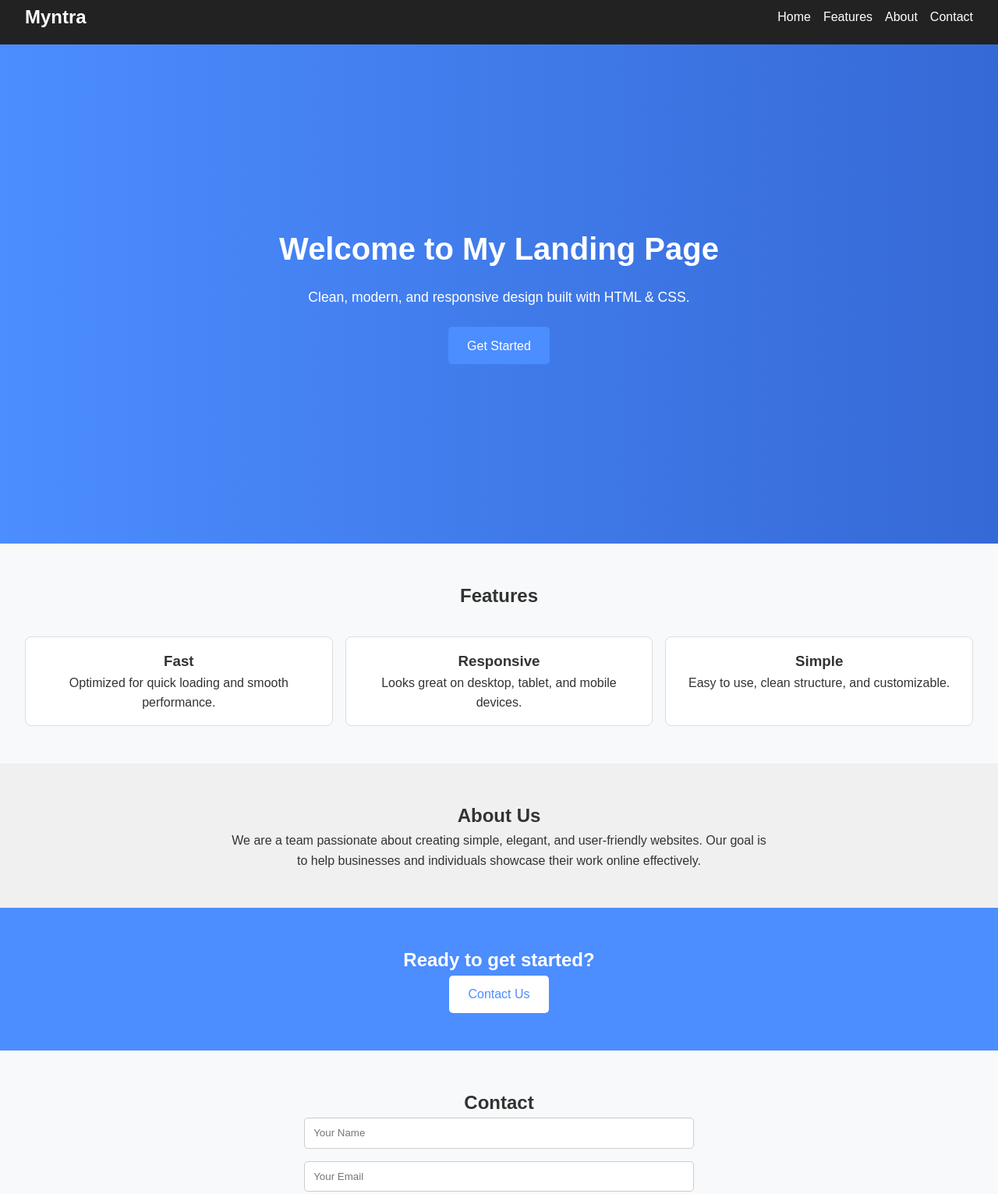
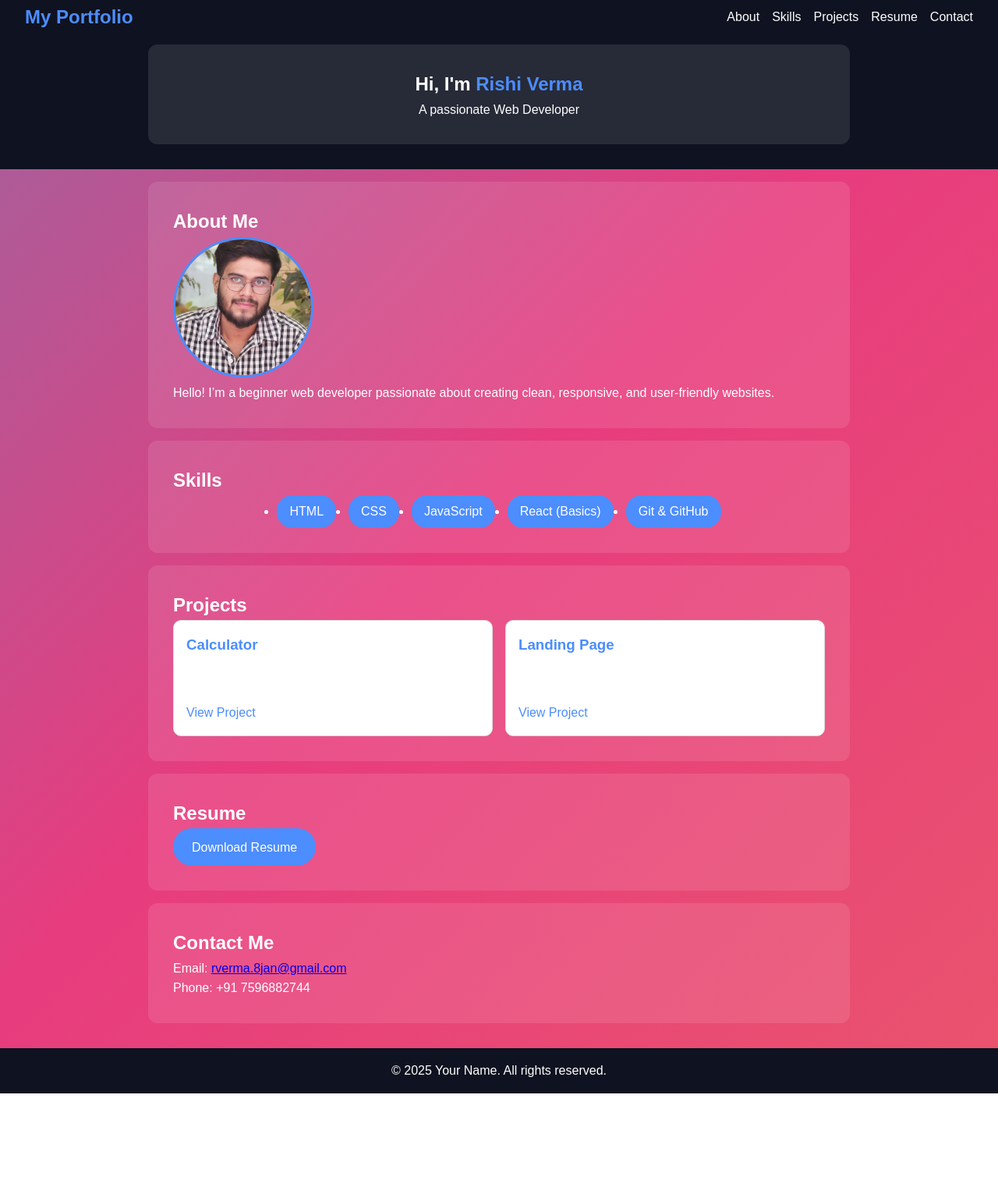
Before and after one commit to rishi181818/CODSOFT, a plain HTML site: page index.html in a window 1280 px wide. Shown: the part 13-1544 px from the top of the page at 78% size. After the commit the page ends 1415 px from the top, so only its background shows below. Drawn offline with Linux system fonts and the light colour scheme.

Commit message:
PORTFOLIO
POTRFOLIO

```diff
--- a/index.html
+++ b/index.html
@@ -1,83 +1,87 @@
 <!DOCTYPE html>
 <html lang="en">
 <head>
-  <meta charset="UTF-8">
-  <meta name="viewport" content="width=device-width, initial-scale=1.0">
-  <title>Landing Page | CODSOFT</title>
-  <link rel="stylesheet" href="styles.css">
+  <meta charset="UTF-8" />
+  <meta name="viewport" content="width=device-width, initial-scale=1.0" />
+  <title>My Portfolio | CODSOFT</title>
+  <link rel="stylesheet" href="styles.css" />
 </head>
 <body>
-  <!-- ===== NAVBAR ===== -->
+  <!-- ===== HEADER ===== -->
   <header>
     <nav class="navbar">
-      <h1 class="logo">Myntra</h1>
+      <h1 class="logo">My Portfolio</h1>
       <ul class="nav-links">
-        <li><a href="#home">Home</a></li>
-        <li><a href="#features">Features</a></li>
         <li><a href="#about">About</a></li>
+        <li><a href="#skills">Skills</a></li>
+        <li><a href="#projects">Projects</a></li>
+        <li><a href="#resume">Resume</a></li>
         <li><a href="#contact">Contact</a></li>
       </ul>
     </nav>
+    <section class="hero">
+      <h2>Hi, I'm <span>Rishi Verma</span></h2>
+      <p>A passionate Web Developer</p>
+    </section>
   </header>
 
-  <!-- ===== HERO SECTION ===== -->
-  <section id="home" class="hero">
-    <div class="hero-text">
-      <h2>Welcome to My Landing Page</h2>
-      <p>Clean, modern, and responsive design built with HTML & CSS.</p>
-      <a href="#contact" class="btn">Get Started</a>
+  <!-- ===== ABOUT ===== -->
+  <section id="about">
+    <h2>About Me</h2>
+    <div class="about-container">
+      <img src="myphoto.jpg.jpg" alt="Rishi Verma" />
+      <p>
+        Hello! I’m a beginner web developer passionate about creating clean,
+        responsive, and user-friendly websites.
+      </p>
     </div>
   </section>
 
-  <!-- ===== FEATURES ===== -->
-  <section id="features" class="features">
-    <h2>Features</h2>
-    <div class="features-grid">
-      <div class="feature-card">
-        <h3>Fast</h3>
-        <p>Optimized for quick loading and smooth performance.</p>
+  <!-- ===== SKILLS ===== -->
+  <section id="skills">
+    <h2>Skills</h2>
+    <ul class="skills-list">
+      <li>HTML</li>
+      <li>CSS</li>
+      <li>JavaScript</li>
+      <li>React (Basics)</li>
+      <li>Git & GitHub</li>
+    </ul>
+  </section>
+
+  <!-- ===== PROJECTS ===== -->
+  <section id="projects">
+    <h2>Projects</h2>
+    <div class="projects-grid">
+      <div class="project-card">
+        <h3>Calculator</h3>
+        <p>A simple calculator built using HTML, CSS, and JavaScript.</p>
+        <a href="#">View Project</a>
       </div>
-      <div class="feature-card">
-        <h3>Responsive</h3>
-        <p>Looks great on desktop, tablet, and mobile devices.</p>
-      </div>
-      <div class="feature-card">
-        <h3>Simple</h3>
-        <p>Easy to use, clean structure, and customizable.</p>
+      <div class="project-card">
+        <h3>Landing Page</h3>
+        <p>A responsive landing page with modern design and layout.</p>
+        <a href="#">View Project</a>
       </div>
     </div>
   </section>
 
-  <!-- ===== ABOUT ===== -->
-  <section id="about" class="about">
-    <h2>About Us</h2>
-    <p>
-      We are a team passionate about creating simple, elegant, and user-friendly
-      websites. Our goal is to help businesses and individuals showcase their
-      work online effectively.
-    </p>
-  </section>
-
-  <!-- ===== CTA SECTION ===== -->
-  <section class="cta">
-    <h2>Ready to get started?</h2>
-    <a href="#contact" class="btn">Contact Us</a>
+  <!-- ===== RESUME ===== -->
+  <section id="resume">
+    <h2>Resume</h2>
+    <a class="resume-btn" href="RishiVermaResume (2).pdf" download>Download Resume</a>
   </section>
 
   <!-- ===== CONTACT ===== -->
-  <section id="contact" class="contact">
-    <h2>Contact</h2>
-    <form>
-      <input type="text" placeholder="Your Name" required>
-      <input type="email" placeholder="Your Email" required>
-      <textarea placeholder="Your Message" rows="5"></textarea>
-      <button type="submit" class="btn">Send</button>
-    </form>
+  <section id="contact">
+    <h2>Contact Me</h2>
+    <p>Email: <a href="mailto:your@email.com">rverma.8jan@gmail.com</a></p>
+    <p>Phone: +91 7596882744</p>
   </section>
 
   <!-- ===== FOOTER ===== -->
   <footer>
-    <p>© 2025 Myntra. All Rights Reserved.</p>
+    <p>© 2025 Your Name. All rights reserved.</p>
   </footer>
 </body>
 </html>
--- a/styles.css
+++ b/styles.css
@@ -1,26 +1,31 @@
 :root {
   --primary: #4c8dff;
-  --dark: #222;
+  --dark: #0f1220;
   --light: #f8f9fa;
+  --text: #333;
 }
 
-* {
-  margin: 0;
-  padding: 0;
-  box-sizing: border-box;
-}
+* { box-sizing: border-box; margin: 0; padding: 0; }
 
 body {
   font-family: Arial, sans-serif;
   line-height: 1.6;
-  background: var(--light);
-  color: #333;
+  background: linear-gradient(-45deg, #ee7752, #e73c7e, #23a6d5, #23d5ab);
+  background-size: 400% 400%;
+  animation: gradientBG 12s ease infinite;
+  color: white;
+}
+@keyframes gradientBG {
+  0% {background-position: 0% 50%;}
+  50% {background-position: 100% 50%;}
+  100% {background-position: 0% 50%;}
 }
 
-/* Navbar */
 header {
   background: var(--dark);
+  color: white;
   padding: 1rem 2rem;
+  text-align: center;
 }
 
 .navbar {
@@ -29,9 +34,7 @@ header {
   align-items: center;
 }
 
-.logo {
-  color: white;
-}
+.logo { font-size: 1.5rem; color: var(--primary); }
 
 .nav-links {
   list-style: none;
@@ -42,125 +45,91 @@ header {
 .nav-links a {
   color: white;
   text-decoration: none;
-  transition: color 0.3s;
 }
 
-.nav-links a:hover {
+.hero {
+  margin-top: 1rem;
+}
+
+.hero span {
   color: var(--primary);
 }
 
-/* Hero */
-.hero {
+/* Sections */
+section {
+  background: rgba(255,255,255,0.1);
+  padding: 2rem;
+  border-radius: 12px;
+  margin: 1rem auto;
+  max-width: 900px;
+}
+
+.about-container img {
+  width: 180px;          /* Final visible size */
+  height: 180px;         /* Keep it square */
+  object-fit: cover;     /* Crops while keeping proportions */
+  border-radius: 50%;    /* Circle shape */
+  border: 3px solid var(--primary);
+}
+
+
+.about-container img {
+  border-radius: 50%;
+  border: 3px solid var(--primary);
+}
+
+/* Skills */
+.skills-list {
   display: flex;
   justify-content: center;
-  align-items: center;
-  height: 80vh;
-  background: linear-gradient(to right, #4c8dff, #3569d6);
-  color: white;
-  text-align: center;
-  padding: 2rem;
+  gap: 1rem;
+  flex-wrap: wrap;
 }
 
-.hero h2 {
-  font-size: 2.5rem;
-  margin-bottom: 1rem;
+.skills-list li {
+  background: var(--primary);
+  color: white;
+  padding: 0.5rem 1rem;
+  border-radius: 20px;
 }
 
-.hero p {
-  margin-bottom: 1.5rem;
-  font-size: 1.1rem;
+/* Projects */
+.projects-grid {
+  display: grid;
+  grid-template-columns: repeat(auto-fit, minmax(220px, 1fr));
+  gap: 1rem;
 }
 
-/* Button */
-.btn {
+.project-card {
+  background: white;
+  padding: 1rem;
+  border: 1px solid #ddd;
+  border-radius: 10px;
+}
+
+.project-card h3 { color: var(--primary); }
+.project-card a {
+  display: inline-block;
+  margin-top: 0.5rem;
+  color: var(--primary);
+  text-decoration: none;
+}
+
+/* Resume Button */
+.resume-btn {
   display: inline-block;
   padding: 0.7rem 1.5rem;
   background: var(--primary);
   color: white;
-  border-radius: 5px;
+  border-radius: 25px;
   text-decoration: none;
-  transition: background 0.3s;
-}
-
-.btn:hover {
-  background: #3569d6;
-}
-
-/* Features */
-.features {
-  padding: 3rem 2rem;
-  text-align: center;
-}
-
-.features-grid {
-  display: grid;
-  grid-template-columns: repeat(auto-fit, minmax(220px, 1fr));
-  gap: 1rem;
-  margin-top: 2rem;
-}
-
-.feature-card {
-  background: white;
-  padding: 1rem;
-  border-radius: 8px;
-  border: 1px solid #ddd;
-}
-
-/* About */
-.about {
-  padding: 3rem 2rem;
-  background: #f0f0f0;
-  text-align: center;
-}
-
-.about p {
-  max-width: 700px;
-  margin: auto;
-}
-
-/* CTA */
-.cta {
-  padding: 3rem 2rem;
-  text-align: center;
-  background: var(--primary);
-  color: white;
-}
-
-.cta .btn {
-  background: white;
-  color: var(--primary);
-}
-
-.cta .btn:hover {
-  background: #ddd;
-}
-
-/* Contact */
-.contact {
-  padding: 3rem 2rem;
-  text-align: center;
-}
-
-.contact form {
-  display: flex;
-  flex-direction: column;
-  gap: 1rem;
-  max-width: 500px;
-  margin: auto;
-}
-
-.contact input,
-.contact textarea {
-  padding: 0.7rem;
-  border: 1px solid #ccc;
-  border-radius: 5px;
 }
 
 /* Footer */
 footer {
   background: var(--dark);
   color: white;
+  padding: 1rem;
   text-align: center;
-  padding: 1rem;
   margin-top: 2rem;
 }
```
Also changed, not shown: script.js (+2 -204 lines), myphoto.jpg.jpg (added), 1 other file.
